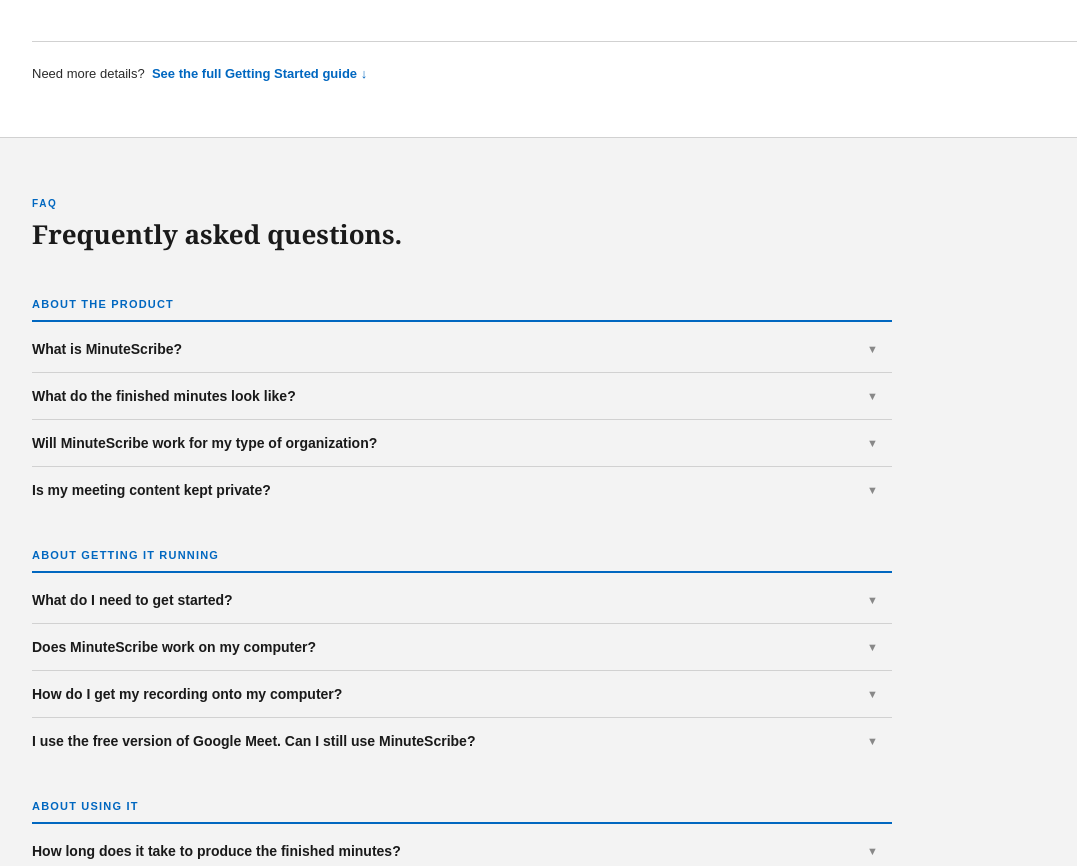
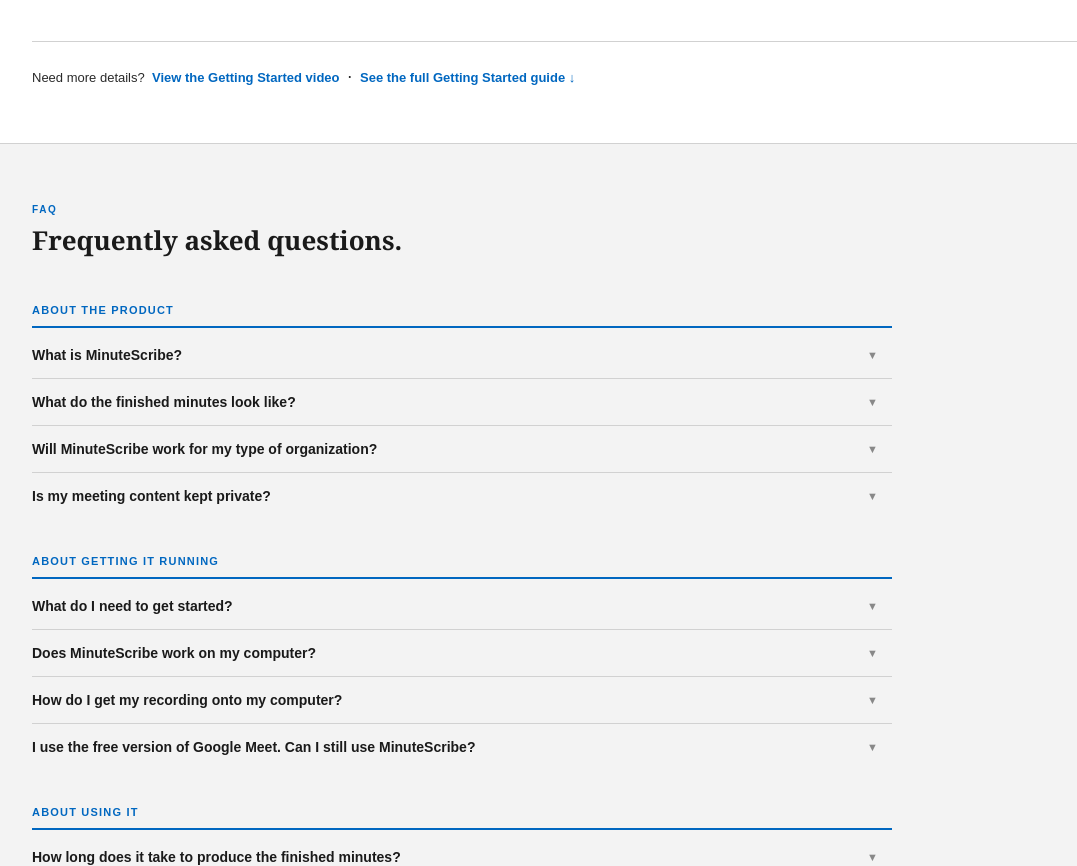
Before and after one commit to minutescribe/minutescribe.github.io, a plain HTML site: page index.html in a window 1280 px wide. Shown: the part 1351-2217 px from the top of the page, without its empty margins (80-1157 px from the left). Drawn offline with Linux system fonts and the light colour scheme.

Commit message:
Added link to video
Still need to add MoR links.

```diff
--- a/index.html
+++ b/index.html
@@ -622,7 +622,7 @@
       </div>
     </div>
     <div class="glance-footer">
-      Need more details? &nbsp;<a class="glance-link" href="#getting-started">See the full Getting Started guide &#8595;</a>
+      Need more details? &nbsp;<a class="glance-link" href="https://youtu.be/D6DLYwa0kTE" target="_blank">View the Getting Started video</a> &nbsp;<span style="font-size:18px; color:#2A2A2A;">&middot;</span>&nbsp; <a class="glance-link" href="#getting-started">See the full Getting Started guide &#8595;</a>
     </div>
     </div><!-- end .page-inner -->
   </div><!-- end #glance -->
```
